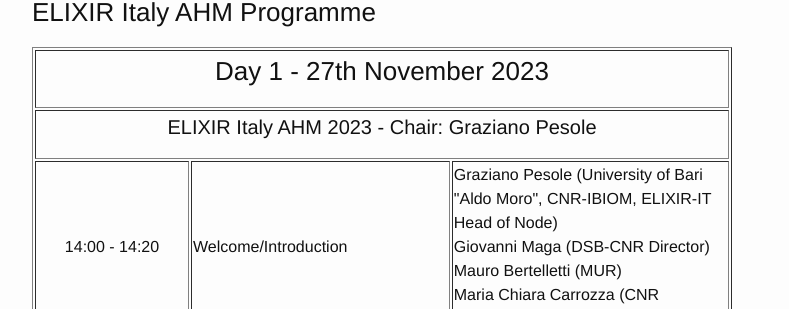
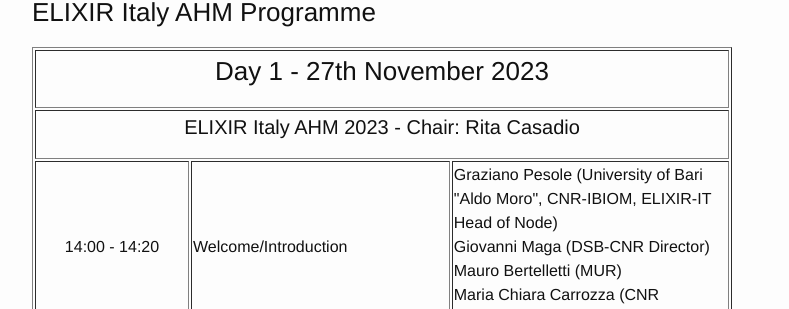
Before and after one commit to ELIXIR-IIB-training/website, a Jekyll site: the page built from _posts/2023-11-27-All_Hands_2023.md, in a window 1280 px wide and 1400 px high, scrolled down 1931 px. Shown: the part 144-453 px from the top of the window, without its empty margins (238-1027 px from the left). Built offline with Jekyll 4.4.1, drawn with Linux system fonts in a browser that asks for light colours; some of the changed text lies outside the part shown.

Commit message:
Update 2023-11-27-All_Hands_2023.md

```diff
--- a/_posts/2023-11-27-All_Hands_2023.md
+++ b/_posts/2023-11-27-All_Hands_2023.md
@@ -66,7 +66,7 @@ The event will be followed by two parallel workshops on 28th - 29th November 202
     <td colspan="3" align=center><h3> Day 1 - 27th November 2023</h3></td>
   </tr>
    <tr>
-   <td td colspan="3" align=center> <h4>ELIXIR Italy AHM 2023 - Chair: Graziano Pesole</h4></td>
+   <td td colspan="3" align=center> <h4>ELIXIR Italy AHM 2023 - Chair: Rita Casadio</h4></td>
   </tr>
   <tr>
     <td height="50" width="150" align=center> 14:00 - 14:20</td>
@@ -141,6 +141,9 @@ The event will be followed by two parallel workshops on 28th - 29th November 202
 
   <tr>
    <td colspan="3" align=center><h3>Day 2 - 28th November 2023</h3></td>
+  </tr>
+   <tr>
+   <td td colspan="3" align=center> <h4>ELIXIR Italy AHM 2023 - Chair: Graziano Pesole</h4></td>
   </tr>
   <tr>
    <td height="50" width="150" align=center>09:00 - 09:30</td>
```
